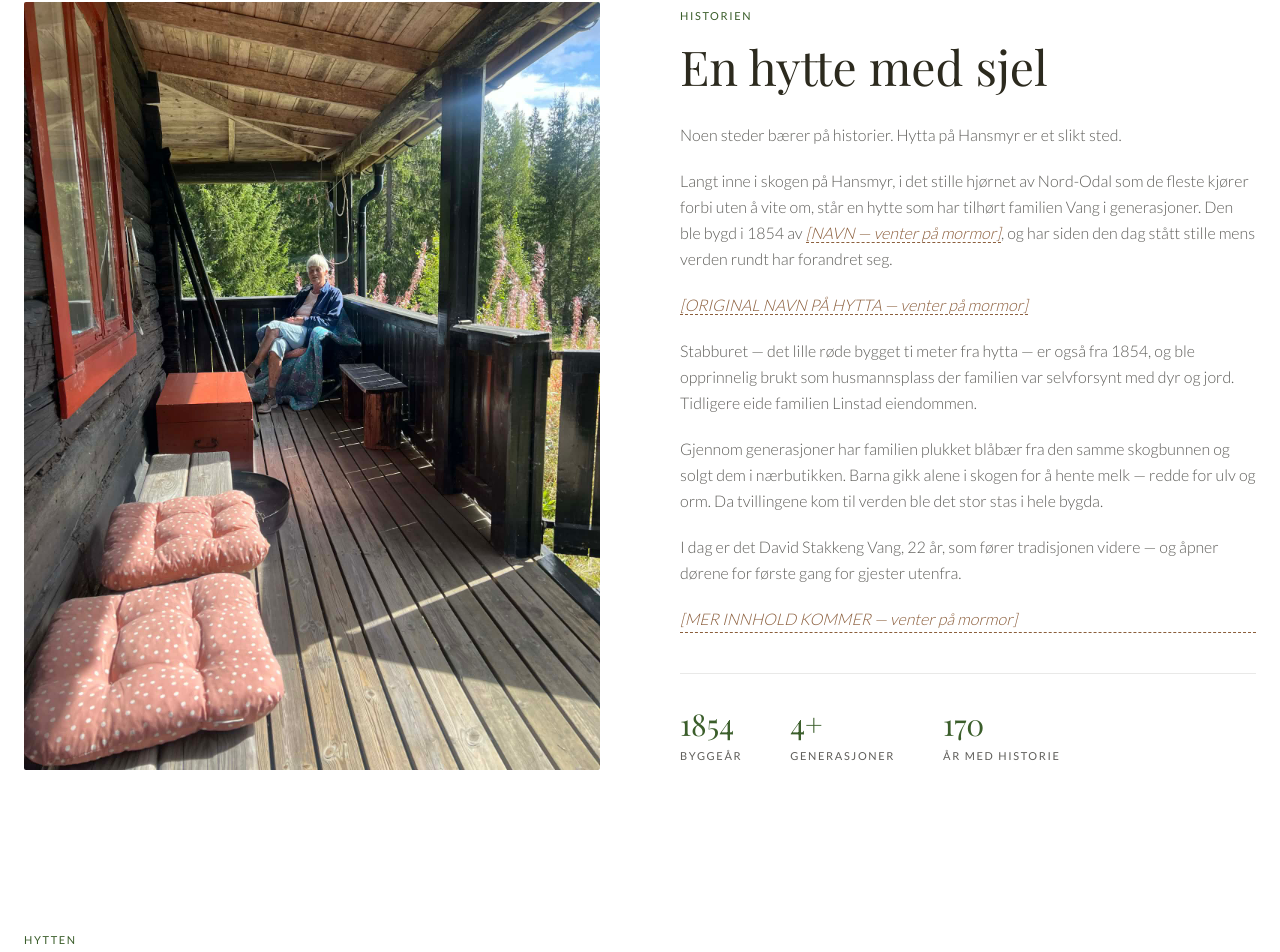
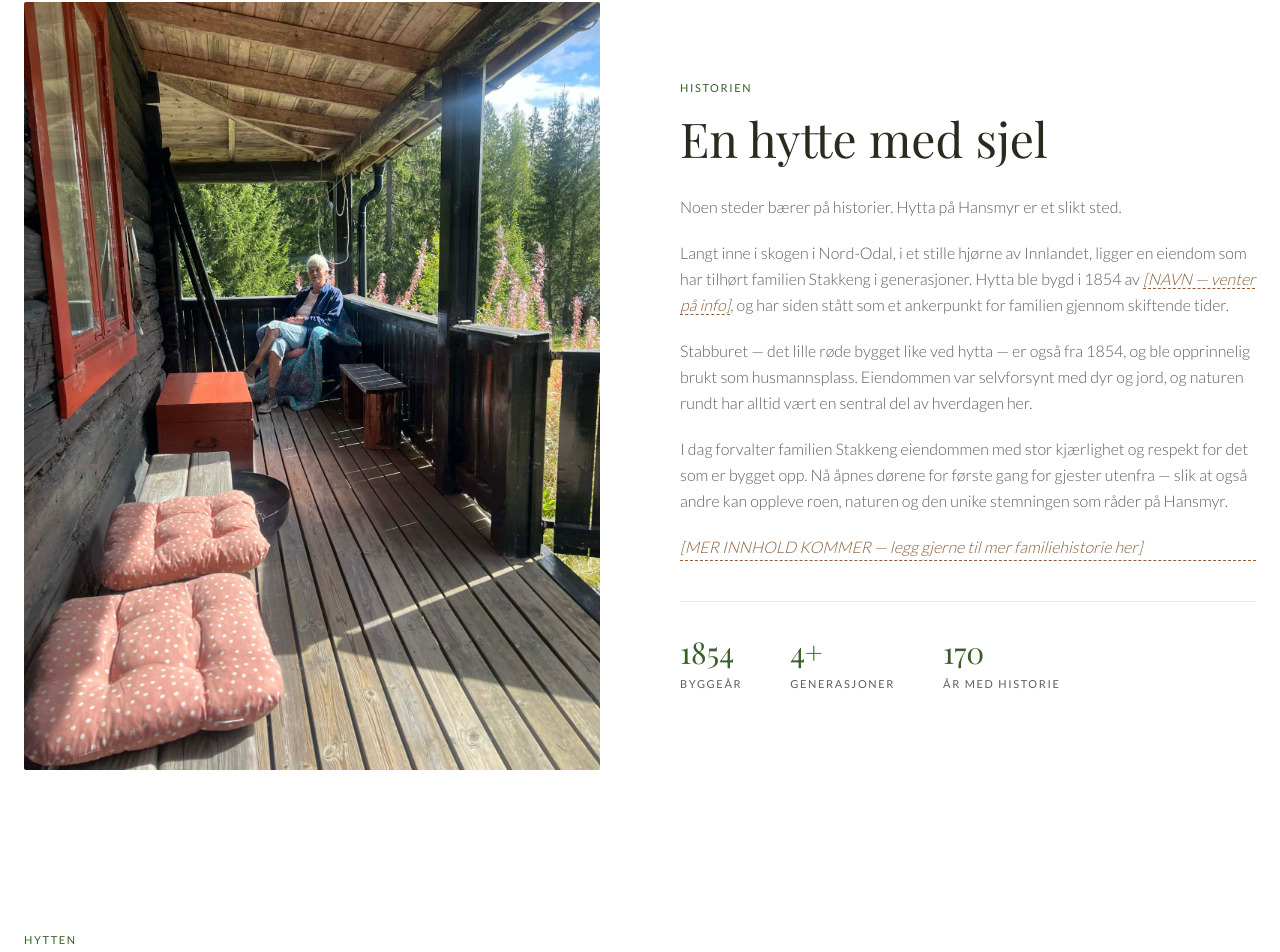
Before and after one commit to davidsvang/hytta-hansmyr, a Next.js app: page / in a window 1280 px wide. Shown: the part 930-1882 px from the top of the page. Built offline with nearby package versions, Linux system fonts and the light colour scheme.

Commit message:
Oppdater historietekst — familien Stakkeng, fjern tullete avsnitt

```diff
--- a/src/components/HistorienSection.tsx
+++ b/src/components/HistorienSection.tsx
@@ -29,36 +29,28 @@ export default function HistorienSection() {
               <p>Noen steder bærer på historier. Hytta på Hansmyr er et slikt sted.</p>
 
               <p>
-                Langt inne i skogen på Hansmyr, i det stille hjørnet av Nord-Odal
-                som de fleste kjører forbi uten å vite om, står en hytte som har
-                tilhørt familien Vang i generasjoner. Den ble bygd i 1854 av{" "}
-                <span className="placeholder-amber">[NAVN — venter på mormor]</span>
-                , og har siden den dag stått stille mens verden rundt har forandret seg.
+                Langt inne i skogen i Nord-Odal, i et stille hjørne av Innlandet,
+                ligger en eiendom som har tilhørt familien Stakkeng i generasjoner.
+                Hytta ble bygd i 1854 av{" "}
+                <span className="placeholder-amber">[NAVN — venter på info]</span>
+                , og har siden stått som et ankerpunkt for familien gjennom skiftende tider.
               </p>
 
               <p>
-                <span className="placeholder-amber">[ORIGINAL NAVN PÅ HYTTA — venter på mormor]</span>
+                Stabburet — det lille røde bygget like ved hytta — er også fra 1854,
+                og ble opprinnelig brukt som husmannsplass. Eiendommen var
+                selvforsynt med dyr og jord, og naturen rundt har alltid vært en
+                sentral del av hverdagen her.
               </p>
 
               <p>
-                Stabburet — det lille røde bygget ti meter fra hytta — er også fra
-                1854, og ble opprinnelig brukt som husmannsplass der familien var
-                selvforsynt med dyr og jord. Tidligere eide familien Linstad eiendommen.
+                I dag forvalter familien Stakkeng eiendommen med stor kjærlighet
+                og respekt for det som er bygget opp. Nå åpnes dørene for første
+                gang for gjester utenfra — slik at også andre kan oppleve roen,
+                naturen og den unike stemningen som råder på Hansmyr.
               </p>
 
-              <p>
-                Gjennom generasjoner har familien plukket blåbær fra den samme
-                skogbunnen og solgt dem i nærbutikken. Barna gikk alene i skogen
-                for å hente melk — redde for ulv og orm. Da tvillingene kom til
-                verden ble det stor stas i hele bygda.
-              </p>
-
-              <p>
-                I dag er det David Stakkeng Vang, 22 år, som fører tradisjonen
-                videre — og åpner dørene for første gang for gjester utenfra.
-              </p>
-
-              <p className="placeholder-amber">[MER INNHOLD KOMMER — venter på mormor]</p>
+              <p className="placeholder-amber">[MER INNHOLD KOMMER — legg gjerne til mer familiehistorie her]</p>
             </div>
 
             <div className="mt-10 pt-8 border-t border-[#2C2A1E]/10">
```
